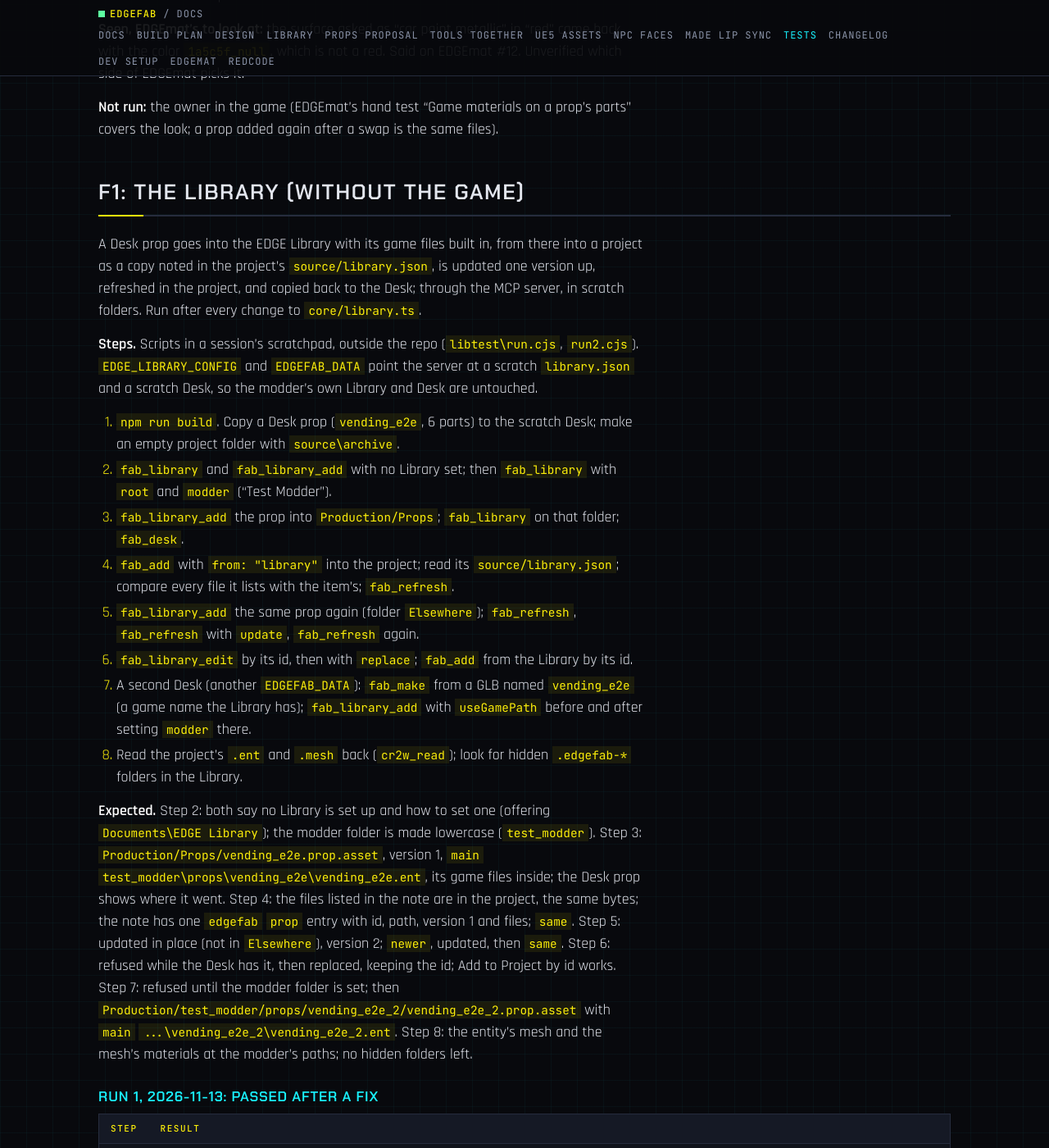
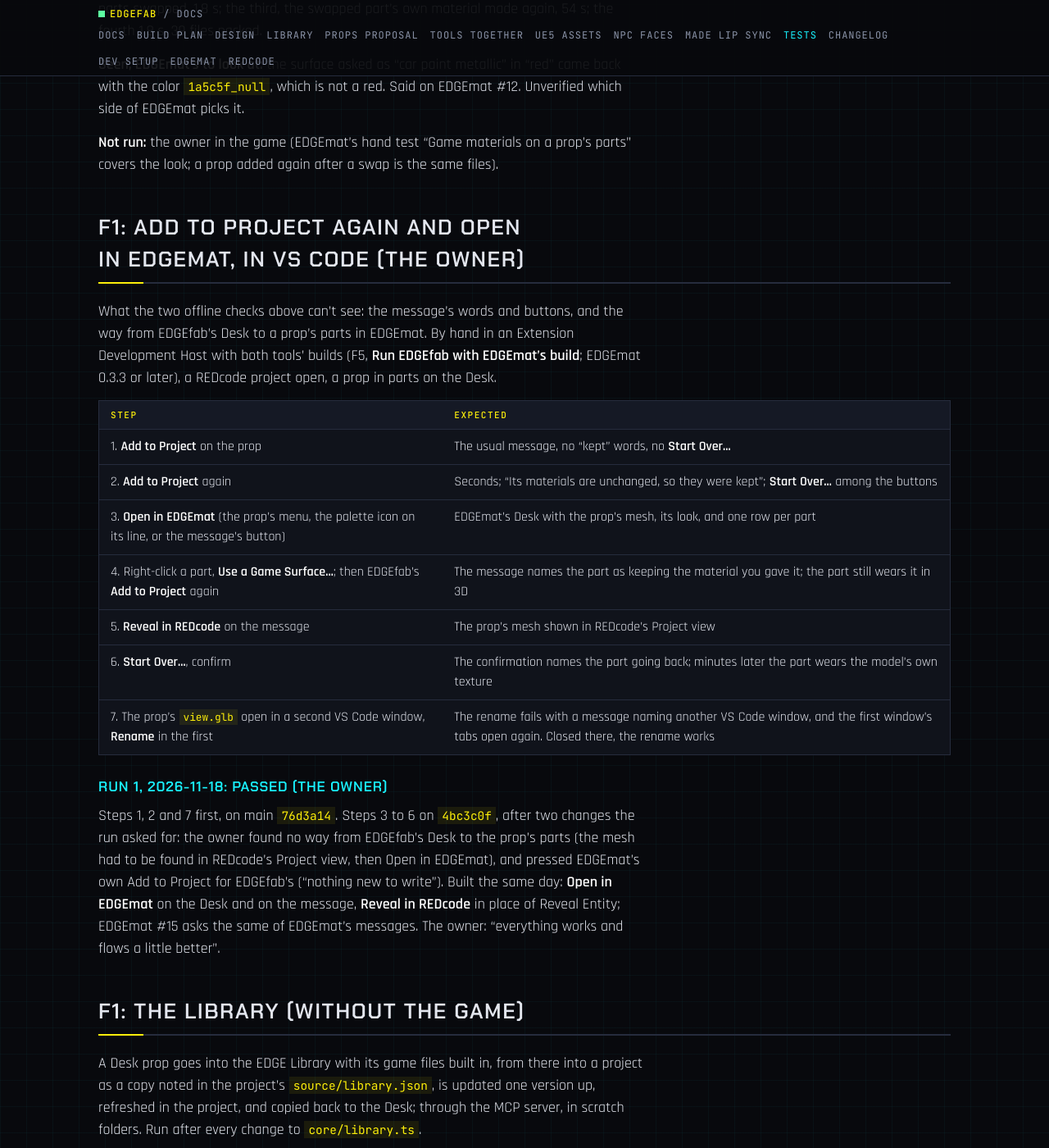
Before and after one commit to Edgemodders/EDGEfab, a Jekyll site: the page built from docs/testing.md, in a window 1280 px wide and 1400 px high, scrolled down 23899 px. Shown: the whole window at 82% size. Built offline with Jekyll 4.4.1, drawn with Linux system fonts in a browser that asks for light colours; some of the changed text lies outside the part shown.

Commit message:
Tests: the owner's VS Code pass of Add to Project again and Open in EDGEmat passed; release tests again
Co-Authored-By: Claude Fable 5.2 <noreply@anthropic.com>

```diff
--- a/docs/testing.md
+++ b/docs/testing.md
@@ -22,8 +22,9 @@ Last updated 2026-11-17. Each row links to its test. **Every test for 0.1.0 has
 | [The phase test, props placed with EDGEbuilder (EDGEfab #2)](#f1-the-phase-test-props-placed-with-edgebuilder-edgefab-2) | In the game, with EDGEbuilder: scripted, then the owner | F1 | 2026-11-15 | **Pass**. The phase test; EDGEfab #2 closed |
 | [Prepare a model (smoke test, without VS Code)](#f1-prepare-a-model-smoke-test-without-vs-code) | Automated, with REDbridge | F1 | 2026-11-17 | **Pass** on the final build for 0.1.0 |
 | [Add to Project (without the game)](#f1-add-to-project-without-the-game) | Automated, with REDbridge | F1 | 2026-11-15 | Pass (normal maps' green flipped) |
-| [Add to Project again (without the game)](#f1-add-to-project-again-without-the-game) | Automated, with REDbridge | F1 | 2026-11-18 | **Pass**: unchanged materials and swapped parts kept. VS Code and the game not run |
+| [Add to Project again (without the game)](#f1-add-to-project-again-without-the-game) | Automated, with REDbridge | F1 | 2026-11-18 | **Pass**: unchanged materials and swapped parts kept |
 | [Add to Project again, with EDGEmat's parts (without the game)](#f1-add-to-project-again-with-edgemats-parts-without-the-game) | Automated, with REDbridge and EDGEmat's build | F1 | 2026-11-18 | **Pass**: parts swapped by EDGEmat's own tools kept, and back again |
+| [Add to Project again and Open in EDGEmat, in VS Code](#f1-add-to-project-again-and-open-in-edgemat-in-vs-code-the-owner) | By hand in VS Code, both tools' builds: the owner | F1 | 2026-11-18 | **Pass** (owner), after Open in EDGEmat and Reveal in REDcode were added |
 | [The Library (without the game)](#f1-the-library-without-the-game) | Automated, a scratch Library | F1 | 2026-11-13 | Pass, after a fix |
 | [Rename, and copied items (without the game)](#f1-rename-and-copied-items-without-the-game) | Automated, with REDbridge for `--add` | F1 | 2026-11-17 | **Pass**: the files inside take the name too |
 | [The core package (EDGEfab #5)](#f1-the-core-package-edgefab-5) | By Claude, a scratch project | F1 | 2026-11-17 | **Pass** on the final build for 0.1.0 |
@@ -372,7 +373,7 @@ After the normal maps' green default (`addToProject.ts`, 2026-11-15), on the bui
 
 ### Run 9, 2026-11-17: passed (step 1), the final build for 0.1.0
 
-After the Pictures tab and its changes, on main `2f04616`, and again on `8d0c9ed` after Rename went all the way in, on `ac488ed`, on `8910f46` after the Desk's labels changed, and on `af59fb8` after Add to Project again (`ok` both, each time). Step 1 on copies of two Desk models in parts, into a scratch folder: `ok` both. The picture-first vending machine: 70 pieces into 6 parts, back faces on 5. The red vending machine made in the Pictures tab's run: 49 pieces into 10 parts, back faces on all 10. Both: three levels of detail, the quarter turn, the size-unknown note. Steps 2 and 3 are covered by the core package's Run 3 the same day.
+After the Pictures tab and its changes, on main `2f04616`, and again on `8d0c9ed` after Rename went all the way in, on `ac488ed`, on `8910f46` after the Desk's labels changed, on `af59fb8` after Add to Project again, and on `c579bf4` after Open in EDGEmat (`ok` both, each time). Step 1 on copies of two Desk models in parts, into a scratch folder: `ok` both. The picture-first vending machine: 70 pieces into 6 parts, back faces on 5. The red vending machine made in the Pictures tab's run: 49 pieces into 10 parts, back faces on all 10. Both: three levels of detail, the quarter turn, the size-unknown note. Steps 2 and 3 are covered by the core package's Run 3 the same day.
 
 ## F1: Add to Project (without the game)
 
@@ -478,6 +479,24 @@ EDGEfab main `6c849d5` with EDGEmat main `c2f2ae7`, on a copy of the owner's Neo
 
 **Not run:** the owner in the game (EDGEmat's hand test "Game materials on a prop's parts" covers the look; a prop added again after a swap is the same files).
 
+## F1: Add to Project again and Open in EDGEmat, in VS Code (the owner)
+
+What the two offline checks above can't see: the message's words and buttons, and the way from EDGEfab's Desk to a prop's parts in EDGEmat. By hand in an Extension Development Host with both tools' builds (F5, **Run EDGEfab with EDGEmat's build**; EDGEmat 0.3.3 or later), a REDcode project open, a prop in parts on the Desk.
+
+| Step | Expected |
+|---|---|
+| 1. **Add to Project** on the prop | The usual message, no "kept" words, no **Start Over...** |
+| 2. **Add to Project** again | Seconds; "Its materials are unchanged, so they were kept"; **Start Over...** among the buttons |
+| 3. **Open in EDGEmat** (the prop's menu, the palette icon on its line, or the message's button) | EDGEmat's Desk with the prop's mesh, its look, and one row per part |
+| 4. Right-click a part, **Use a Game Surface...**; then EDGEfab's **Add to Project** again | The message names the part as keeping the material you gave it; the part still wears it in 3D |
+| 5. **Reveal in REDcode** on the message | The prop's mesh shown in REDcode's Project view |
+| 6. **Start Over...**, confirm | The confirmation names the part going back; minutes later the part wears the model's own texture |
+| 7. The prop's `view.glb` open in a second VS Code window, **Rename** in the first | The rename fails with a message naming another VS Code window, and the first window's tabs open again. Closed there, the rename works |
+
+### Run 1, 2026-11-18: passed (the owner)
+
+Steps 1, 2 and 7 first, on main `76d3a14`. Steps 3 to 6 on `4bc3c0f`, after two changes the run asked for: the owner found no way from EDGEfab's Desk to the prop's parts (the mesh had to be found in REDcode's Project view, then Open in EDGEmat), and pressed EDGEmat's own Add to Project for EDGEfab's ("nothing new to write"). Built the same day: **Open in EDGEmat** on the Desk and on the message, **Reveal in REDcode** in place of Reveal Entity; EDGEmat #15 asks the same of EDGEmat's messages. The owner: "everything works and flows a little better".
+
 ## F1: the Library (without the game)
 
 A Desk prop goes into the EDGE Library with its game files built in, from there into a project as a copy noted in the project's `source/library.json`, is updated one version up, refreshed in the project, and copied back to the Desk; through the MCP server, in scratch folders. Run after every change to `core/library.ts`.
@@ -562,7 +581,7 @@ On main, the build with `renameInside` (core `make.ts`). On `vending_e2e` (6 mat
 
 ### Run 3, 2026-11-17: passed, the final build for 0.1.0
 
-On main `2f04616`, after the Pictures tab, and again on `8d0c9ed` after Rename went all the way in, on `ac488ed`, on `8910f46` after the Desk's labels changed, and on `af59fb8` after Add to Project again (the same results; 21 files with `keep.d.ts`, 781 kB packed).
+On main `2f04616`, after the Pictures tab, and again on `8d0c9ed` after Rename went all the way in, on `ac488ed`, on `8910f46` after the Desk's labels changed, on `af59fb8` after Add to Project again (the same results; 21 files with `keep.d.ts`, 781 kB packed), and on `c579bf4` after Open in EDGEmat (the same).
 
 | Step | Result |
 |---|---|
@@ -739,7 +758,7 @@ Step 3 ran as [the owner's pass](#f1-the-extension-in-vs-code-the-owners-pass),
 
 ### Run 5, 2026-11-17: step 1 passed, the final build for 0.1.0
 
-On main `2f04616`, after the Pictures tab, and again on `8d0c9ed` after Rename went all the way in, on `ac488ed`, on `8910f46` after the Desk's labels changed, and on `af59fb8` after Add to Project again: `edgefab-0.1.0.vsix`, 11 files: **no match** for `ConvertTo-SecureString`, `SecureStringToBSTR` or `powershell`, and no key files.
+On main `2f04616`, after the Pictures tab, and again on `8d0c9ed` after Rename went all the way in, on `ac488ed`, on `8910f46` after the Desk's labels changed, on `af59fb8` after Add to Project again, and on `c579bf4` after Open in EDGEmat (803 kB): `edgefab-0.1.0.vsix`, 11 files: **no match** for `ConvertTo-SecureString`, `SecureStringToBSTR` or `powershell`, and no key files.
 
 ## F1: picture first and parts (without the game)
 
```
Also changed, not shown: CLAUDE.md (+1 -1 lines).
